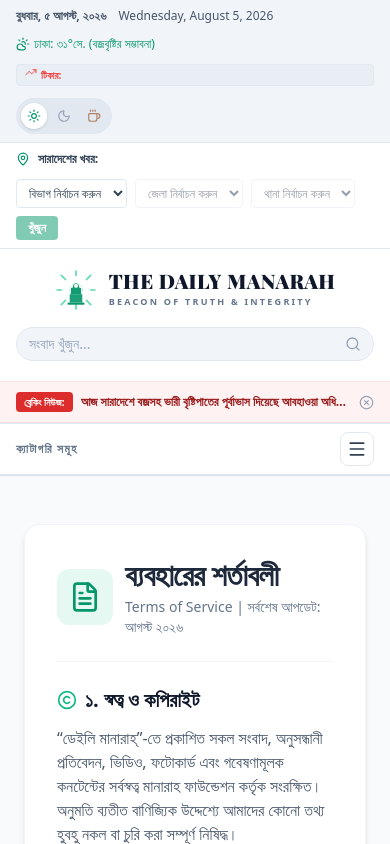
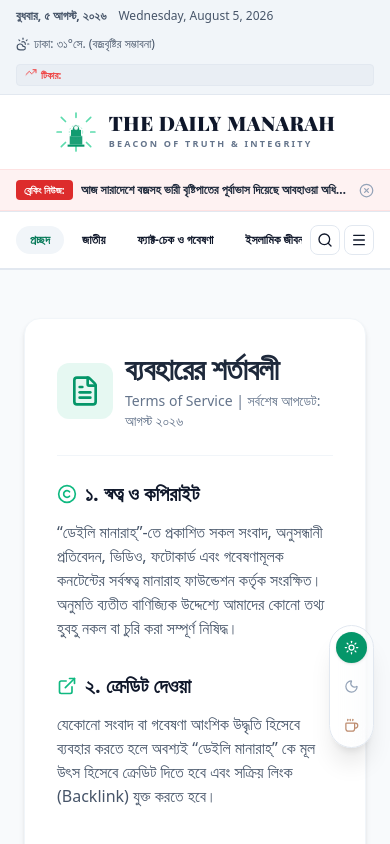
Before and after one commit to Saad7528/The-Daily-Manarah-Frontend, a Next.js app: page /terms in a window 390 px wide. Shown: the top 844 px of the page. Built offline with nearby package versions, Linux system fonts and the light colour scheme; a web font is replaced by a local one.

Commit message:
style(mobile): optimize header for responsive mobile views including floating theme picker, sticky horizontal category slider, and clean search icon toggles

```diff
--- a/src/components/Layout/Header.tsx
+++ b/src/components/Layout/Header.tsx
@@ -63,6 +63,7 @@ export function Header() {
   const [searchQuery, setSearchQuery] = useState("");
   const [suggestions, setSuggestions] = useState<string[]>([]);
   const [isSearchFocused, setIsSearchFocused] = useState(false);
+  const [isMobileSearchOpen, setIsMobileSearchOpen] = useState(false);
 
   // Breaking news banner state
   const [showBreaking, setShowBreaking] = useState(true);
@@ -110,6 +111,7 @@ export function Header() {
     if (searchQuery.trim()) {
       router.push(`/archive?search=${encodeURIComponent(searchQuery)}`);
       setIsSearchFocused(false);
+      setIsMobileSearchOpen(false);
     }
   };
 
@@ -122,8 +124,46 @@ export function Header() {
   };
 
   return (
-    <header className="w-full flex flex-col border-b border-[var(--border-color)] bg-[var(--bg-card)] transition-colors duration-300">
-      {/* 1. TOP BAR */}
+    <header className="w-full flex flex-col border-b border-[var(--border-color)] bg-[var(--bg-card)] transition-colors duration-300 relative">
+
+      {/* ➔ FLOATING EYE COMFORT THEME SELECTOR BAR (Bottom Right, Pops Up on Scroll, doesn't eat header space) */}
+      <div className="fixed right-4 bottom-24 z-50 flex flex-col bg-[var(--bg-card)]/90 backdrop-blur-md p-1.5 rounded-full border border-[var(--border-color)] shadow-xl gap-2 transition-transform hover:scale-105 duration-200">
+        <button
+          onClick={() => setTheme("light")}
+          className={`p-2 rounded-full transition-all ${
+            theme === "light"
+              ? "bg-emerald-600 text-white shadow"
+              : "text-slate-500 hover:text-slate-700 dark:text-zinc-400"
+          }`}
+          title="লাইট মোড"
+        >
+          <Sun size={15} />
+        </button>
+        <button
+          onClick={() => setTheme("dark")}
+          className={`p-2 rounded-full transition-all ${
+            theme === "dark"
+              ? "bg-zinc-950 text-amber-400 shadow border border-zinc-800"
+              : "text-slate-400 hover:text-slate-200"
+          }`}
+          title="AMOLED ডার্ক মোড"
+        >
+          <Moon size={15} />
+        </button>
+        <button
+          onClick={() => setTheme("sepia")}
+          className={`p-2 rounded-full transition-all ${
+            theme === "sepia"
+              ? "bg-[#f5ecd7] text-amber-900 shadow border border-amber-250"
+              : "text-amber-800/60 hover:text-amber-900"
+          }`}
+          title="সেপিয়া চোখের আরাম মোড"
+        >
+          <Coffee size={15} />
+        </button>
+      </div>
+
+      {/* 1. TOP BAR (Dates & Ticker) */}
       <div className="w-full bg-slate-100 dark:bg-zinc-900 sepia:bg-[#ebdcb9] border-b border-[var(--border-color)] text-xs py-2 px-4 transition-colors duration-300">
         <div className="max-w-7xl mx-auto flex flex-col md:flex-row md:items-center justify-between gap-3">
           {/* Dates & Weather */}
@@ -132,7 +172,7 @@ export function Header() {
             <span className="hidden md:inline">|</span>
             <span>{dates.en}</span>
             <span className="hidden md:inline">|</span>
-            <div className="flex items-center gap-1 text-emerald-600 dark:text-amber-400 sepia:text-amber-800">
+            <div className="flex items-center gap-1 text-emerald-650 dark:text-amber-400 sepia:text-amber-800">
               <CloudSun size={14} />
               <span>ঢাকা: ৩১°সে. (বজ্রবৃষ্টির সম্ভাবনা)</span>
             </div>
@@ -148,56 +188,16 @@ export function Header() {
               <div className="absolute flex whitespace-nowrap animate-marquee text-[11px] font-medium text-slate-700 dark:text-slate-300 sepia:text-[#433422] gap-10">
                 <span>সোনার বাজার দর: ২২ ক্যারেট ১,১৮,০০০ টাকা (ভরি)</span>
                 <span>ইউএসডি এক্সচেঞ্জ রেট: ১২০.৫০ টাকা</span>
-                <span>ক্রিকেট স্কোর: বাংলাদেশ ২৮০/৫ (৪৫ ওভার) বনাম পাকিস্তান</span>
+                <span>ক্রিকেট স্কোর: বাংলাদেশ ২৮ো/৫ (৪৫ ওভার) বনাম পাকিস্তান</span>
                 <span>জ্বালানি তেলের দাম আন্তর্জাতিক বাজারে হ্রাস পেয়েছে</span>
               </div>
-            </div>
-          </div>
-
-          {/* Theme switcher & Location selectors */}
-          <div className="flex flex-wrap items-center gap-4">
-            {/* Eye Comfort Selector */}
-            <div className="flex items-center bg-slate-200 dark:bg-zinc-800 sepia:bg-[#dfceab] p-1 rounded-full border border-[var(--border-color)] gap-1">
-              <button
-                onClick={() => setTheme("light")}
-                className={`p-1.5 rounded-full transition-all ${
-                  theme === "light"
-                    ? "bg-white text-emerald-600 shadow"
-                    : "text-slate-500 hover:text-slate-700"
-                }`}
-                title="লাইট মোড"
-              >
-                <Sun size={14} />
-              </button>
-              <button
-                onClick={() => setTheme("dark")}
-                className={`p-1.5 rounded-full transition-all ${
-                  theme === "dark"
-                    ? "bg-zinc-950 text-amber-400 shadow"
-                    : "text-slate-400 hover:text-slate-200"
-                }`}
-                title="AMOLED ডার্ক মোড"
-              >
-                <Moon size={14} />
-              </button>
-              <button
-                onClick={() => setTheme("sepia")}
-                className={`p-1.5 rounded-full transition-all ${
-                  theme === "sepia"
-                    ? "bg-[#f5ecd7] text-amber-900 shadow"
-                    : "text-amber-800/60 hover:text-amber-900"
-                }`}
-                title="সেপিয়া চোখের আরাম মোড"
-              >
-                <Coffee size={14} />
-              </button>
             </div>
           </div>
         </div>
       </div>
 
-      {/* Location Bar Widget */}
-      <div className="w-full py-2 px-4 border-b border-[var(--border-color)] text-xs bg-[var(--bg-card)]">
+      {/* ➔ LOCATION BAR WIDGET (Hidden on Mobile View to save fixed screen height) */}
+      <div className="hidden md:block w-full py-2 px-4 border-b border-[var(--border-color)] text-xs bg-[var(--bg-card)]">
         <div className="max-w-7xl mx-auto flex flex-col sm:flex-row sm:items-center justify-between gap-3">
           <div className="flex items-center gap-2 text-slate-500">
             <MapPin size={14} className="text-[var(--accent-color)]" />
@@ -215,7 +215,7 @@ export function Header() {
               }}
               className="bg-[var(--bg-card)] border border-[var(--border-color)] rounded px-2 py-1 outline-none text-xs text-slate-700 dark:text-slate-300 sepia:text-[#433422]"
             >
-              <option value="">বিভাগ নির্বাচন করুন</option>
+              <option value="">বি विभाग নির্বাচন করুন</option>
               {Object.keys(locations).map((div) => (
                 <option key={div} value={div}>
                   {div}
@@ -271,9 +271,10 @@ export function Header() {
       </div>
 
       {/* 2. MAIN BRANDING BAR */}
-      <div className="w-full py-5 px-4 max-w-7xl mx-auto flex flex-col md:flex-row items-center justify-between gap-4">
-        {/* Search Bar */}
-        <form onSubmit={handleSearchSubmit} className="relative w-full md:w-80 order-2 md:order-1">
+      <div className="w-full py-4 md:py-5 px-4 max-w-7xl mx-auto flex flex-col md:flex-row items-center justify-between gap-4">
+
+        {/* ➔ Search Bar (Hidden on Mobile view, replaced by a neat toggle action) */}
+        <form onSubmit={handleSearchSubmit} className="hidden md:block relative w-full md:w-80 order-2 md:order-1">
           <div className="flex items-center bg-[var(--bg-input)] border border-[var(--border-color)] rounded-full px-3 py-1.5">
             <input
               type="text"
@@ -315,18 +316,18 @@ export function Header() {
           </Link>
         </div>
 
-        {/* Action badges/epaper */}
+        {/* Action badges/epaper (Hidden on Mobile) */}
         <div className="hidden md:flex items-center gap-2.5 order-3">
           <Link
             href="/donate"
-            className="flex items-center gap-1 bg-red-600 hover:bg-red-700 text-white text-[11px] font-bold px-3.5 py-2 rounded-full border border-red-200 dark:border-red-900 transition shadow-sm animate-pulse"
+            className="flex items-center gap-1 bg-red-650 hover:bg-red-700 text-white text-[11px] font-bold px-3.5 py-2 rounded-full border border-red-200 dark:border-red-900 transition shadow-sm animate-pulse"
           >
             <Heart size={13} className="shrink-0 text-white" />
             <span>মানারাহ ফাউন্ডেশনে অনুদান দিন</span>
           </Link>
           <Link
             href="/e-paper"
-            className="flex items-center gap-1.5 bg-slate-100 hover:bg-slate-200 dark:bg-zinc-800 dark:hover:bg-zinc-700 sepia:bg-[#dfceab] text-[11px] font-bold px-3.5 py-2 rounded-full border border-[var(--border-color)] transition"
+            className="flex items-center gap-1.5 bg-slate-150 hover:bg-slate-200 dark:bg-zinc-800 dark:hover:bg-zinc-700 sepia:bg-[#dfceab] text-[11px] font-bold px-3.5 py-2 rounded-full border border-[var(--border-color)] transition"
           >
             <Award size={14} className="text-amber-500" />
             ই-পেপার সংস্করণ
@@ -342,7 +343,7 @@ export function Header() {
               <span className="shrink-0 bg-red-600 text-white font-black px-2 py-0.5 rounded text-[10px] uppercase animate-pulse">
                 ব্রেকিং নিউজ:
               </span>
-              <span className="font-semibold text-red-800 dark:text-red-300 sepia:text-amber-900 truncate">
+              <span className="font-semibold text-red-850 dark:text-red-300 sepia:text-amber-900 truncate">
                 আজ সারাদেশে বজ্রসহ ভারী বৃষ্টিপাতের পূর্বাভাস দিয়েছে আবহাওয়া অধিদপ্তর। সবাইকে নিরাপদ আশ্রয়ে থাকতে বলা হয়েছে।
               </span>
             </div>
@@ -353,10 +354,11 @@ export function Header() {
         </div>
       )}
 
-      {/* 3. MEGA NAVIGATION BAR */}
-      <nav className="w-full sticky top-0 z-40 bg-[var(--bg-card)] border-y border-[var(--border-color)] backdrop-blur shadow-sm select-none">
+      {/* ➔ 3. STICKY MEGA NAVIGATION & HORIZONTAL MOBILE SWIPE BAR (Sticks to top on scroll) */}
+      <nav className="w-full sticky top-0 z-45 bg-[var(--bg-card)]/95 backdrop-blur-md border-y border-[var(--border-color)] shadow-xs select-none">
         <div className="max-w-7xl mx-auto flex items-center justify-between px-4">
-          {/* Main Links */}
+
+          {/* Desktop Links (md:flex) */}
           <div className="hidden md:flex items-center gap-1">
             <Link
               href="/"
@@ -368,38 +370,91 @@ export function Header() {
               <Link
                 key={cat.slug}
                 href={`/category/${cat.slug}`}
-                className="px-4 py-3.5 text-sm font-semibold text-slate-700 dark:text-slate-300 sepia:text-[#433422] hover:text-[var(--accent-color)] hover:bg-slate-50 dark:hover:bg-zinc-900 sepia:hover:bg-[#dfceab] transition"
+                className="px-4 py-3.5 text-sm font-semibold text-[var(--text-primary)] hover:text-[var(--accent-color)] hover:bg-slate-50 dark:hover:bg-zinc-900 sepia:hover:bg-[#dfceab] transition"
               >
                 {cat.name}
               </Link>
             ))}
             <Link
               href="/about-us"
-              className="px-4 py-3.5 text-sm font-semibold text-slate-700 dark:text-slate-300 sepia:text-[#433422] hover:text-[var(--accent-color)] hover:bg-slate-50 dark:hover:bg-zinc-900 sepia:hover:bg-[#dfceab] transition"
+              className="px-4 py-3.5 text-sm font-semibold text-[var(--text-primary)] hover:text-[var(--accent-color)] hover:bg-slate-50 dark:hover:bg-zinc-900 sepia:hover:bg-[#dfceab] transition"
             >
               মানারাহ ফাউন্ডেশন
             </Link>
           </div>
 
-          {/* Right actions: mobile menu toggle */}
-          <div className="flex md:hidden w-full items-center justify-between py-2">
-            <span className="text-xs font-bold text-slate-500 uppercase tracking-widest">ক্যাটাগরি সমূহ</span>
-            <button
-              onClick={() => setIsMenuOpen(!isMenuOpen)}
-              className="p-1.5 rounded-lg border border-[var(--border-color)] hover:bg-slate-100 dark:hover:bg-zinc-800 sepia:hover:bg-[#dfceab] transition text-slate-700 dark:text-slate-300 sepia:text-[#433422]"
-            >
-              {isMenuOpen ? <X size={20} /> : <Menu size={20} />}
-            </button>
+          {/* ➔ Mobile Horizontally Scrollable Category Bar (md:hidden - Allows smooth swiping) */}
+          <div className="flex md:hidden items-center justify-between py-2 w-full">
+            <div className="flex items-center gap-1 overflow-x-auto scrollbar-none py-1.5 w-full text-xs font-bold mr-2 select-none">
+              <Link
+                href="/"
+                className="shrink-0 px-3.5 py-1.5 bg-emerald-655 text-emerald-700 dark:bg-zinc-800 dark:text-emerald-400 rounded-full bg-slate-100"
+              >
+                প্রচ্ছদ
+              </Link>
+              {categories.map((cat) => (
+                <Link
+                  key={cat.slug}
+                  href={`/category/${cat.slug}`}
+                  className="shrink-0 px-3.5 py-1.5 text-[var(--text-primary)] hover:text-[var(--accent-color)] hover:bg-[var(--bg-input)] rounded-full transition"
+                >
+                  {cat.name}
+                </Link>
+              ))}
+              <Link
+                href="/about-us"
+                className="shrink-0 px-3.5 py-1.5 text-[var(--text-primary)] hover:text-[var(--accent-color)] hover:bg-[var(--bg-input)] rounded-full transition"
+              >
+                মানারাহ ফাউন্ডেশন
+              </Link>
+            </div>
+
+            {/* Mobile Actions: Simple Search Icon Trigger & Hamburger Menu */}
+            <div className="flex items-center gap-1">
+              <button
+                onClick={() => setIsMobileSearchOpen(!isMobileSearchOpen)}
+                className="p-1.5 rounded-lg border border-[var(--border-color)] hover:bg-[var(--bg-input)] transition text-[var(--text-primary)] shrink-0"
+                title="সংবাদ অনুসন্ধান"
+              >
+                {isMobileSearchOpen ? <X size={16} /> : <Search size={16} />}
+              </button>
+              <button
+                onClick={() => setIsMenuOpen(!isMenuOpen)}
+                className="p-1.5 rounded-lg border border-[var(--border-color)] hover:bg-[var(--bg-input)] transition text-[var(--text-primary)] shrink-0"
+              >
+                {isMenuOpen ? <X size={16} /> : <Menu size={16} />}
+              </button>
+            </div>
           </div>
         </div>
 
-        {/* Mobile menu dropdown drawer */}
+        {/* ➔ Mobile Search dropdown overlay toggler */}
+        {isMobileSearchOpen && (
+          <div className="md:hidden w-full bg-[var(--bg-card)] border-t border-[var(--border-color)] px-4 py-2.5 shadow-md">
+            <form onSubmit={handleSearchSubmit} className="relative w-full">
+              <div className="flex items-center bg-[var(--bg-input)] border border-[var(--border-color)] rounded-full px-3 py-1.5">
+                <input
+                  type="text"
+                  placeholder="সংবাদ খুঁজুন..."
+                  value={searchQuery}
+                  onChange={(e) => setSearchQuery(e.target.value)}
+                  className="bg-transparent border-none outline-none text-xs w-full text-[var(--text-primary)] placeholder-slate-400"
+                />
+                <button type="submit" className="text-slate-400">
+                  <Search size={14} />
+                </button>
+              </div>
+            </form>
+          </div>
+        )}
+
+        {/* Mobile menu dropdown drawer (Backup navigation) */}
         {isMenuOpen && (
-          <div className="md:hidden w-full bg-[var(--bg-card)] border-t border-[var(--border-color)] px-4 py-3 flex flex-col gap-2 z-50 shadow-inner">
+          <div className="md:hidden w-full bg-[var(--bg-card)] border-t border-[var(--border-color)] px-4 py-4 flex flex-col gap-2.5 z-50 shadow-lg">
             <Link
               href="/"
               onClick={() => setIsMenuOpen(false)}
-              className="px-3 py-2 text-sm font-bold text-[var(--accent-color)] hover:bg-slate-100 dark:hover:bg-zinc-800 sepia:hover:bg-[#dfceab] rounded transition"
+              className="px-3 py-2 text-sm font-bold text-[var(--accent-color)] hover:bg-[var(--bg-input)] rounded transition"
             >
               প্রচ্ছদ
             </Link>
@@ -408,7 +463,7 @@ export function Header() {
                 key={cat.slug}
                 href={`/category/${cat.slug}`}
                 onClick={() => setIsMenuOpen(false)}
-                className="px-3 py-2 text-sm font-medium text-slate-700 dark:text-slate-300 sepia:text-[#433422] hover:bg-slate-100 dark:hover:bg-zinc-800 sepia:hover:bg-[#dfceab] rounded transition"
+                className="px-3 py-2 text-sm font-medium text-[var(--text-primary)] hover:bg-[var(--bg-input)] rounded transition"
               >
                 {cat.name}
               </Link>
@@ -416,14 +471,14 @@ export function Header() {
             <Link
               href="/about-us"
               onClick={() => setIsMenuOpen(false)}
-              className="px-3 py-2 text-sm font-medium text-slate-700 dark:text-slate-300 sepia:text-[#433422] hover:bg-slate-100 dark:hover:bg-zinc-800 sepia:hover:bg-[#dfceab] rounded transition"
+              className="px-3 py-2 text-sm font-medium text-[var(--text-primary)] hover:bg-[var(--bg-input)] rounded transition"
             >
               মানারাহ ফাউন্ডেশন
             </Link>
             <Link
               href="/donate"
               onClick={() => setIsMenuOpen(false)}
-              className="px-3 py-2 text-sm font-bold text-red-650 dark:text-red-400 hover:bg-red-50 dark:hover:bg-red-950/20 rounded transition flex items-center gap-1.5"
+              className="px-3 py-2 text-sm font-bold text-red-600 dark:text-red-400 hover:bg-red-50 dark:hover:bg-red-950/20 rounded transition flex items-center gap-1.5"
             >
               <Heart size={14} />
               <span>মানারাহ ফাউন্ডেশনে অনুদান দিন</span>
@@ -449,6 +504,13 @@ export function Header() {
         .animate-marquee {
           animation: marquee 25s linear infinite;
         }
+        .scrollbar-none::-webkit-scrollbar {
+          display: none;
+        }
+        .scrollbar-none {
+          -ms-overflow-style: none;  /* IE and Edge */
+          scrollbar-width: none;  /* Firefox */
+        }
       `}</style>
     </header>
   );
```
